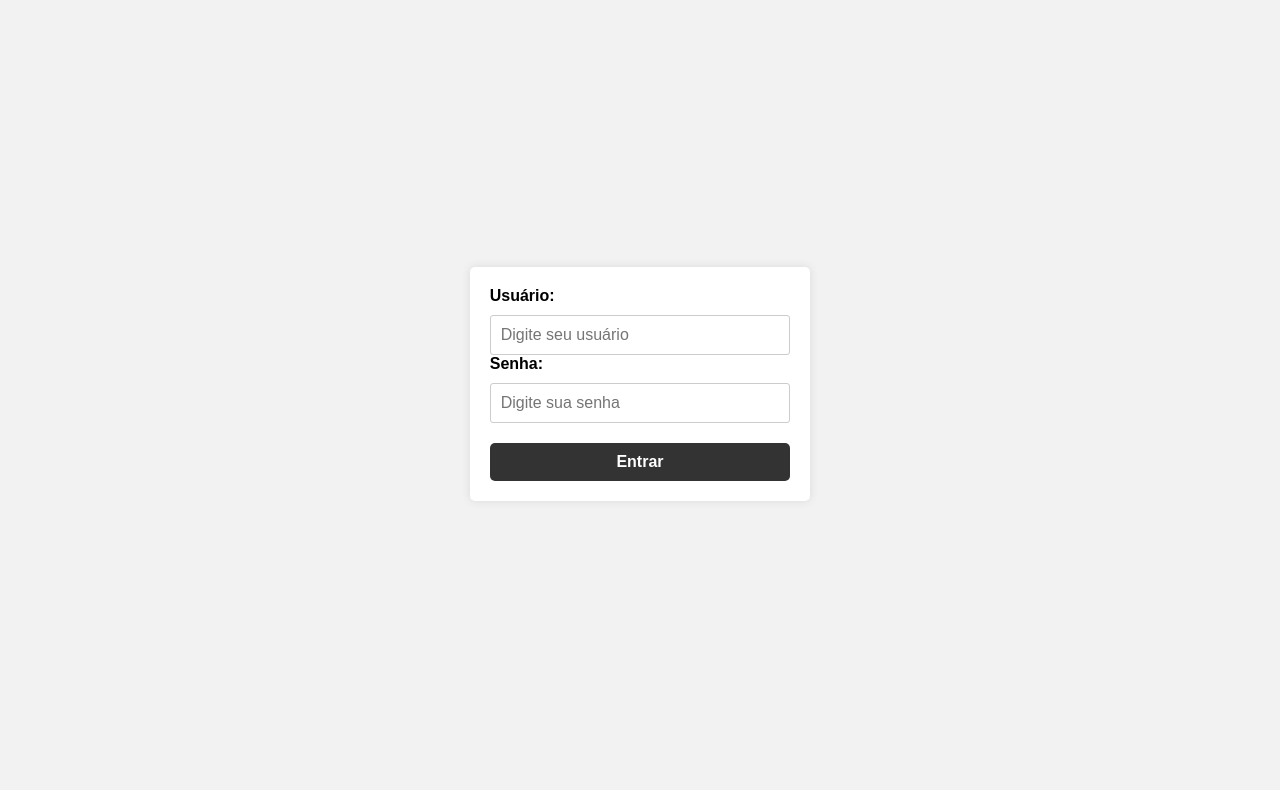
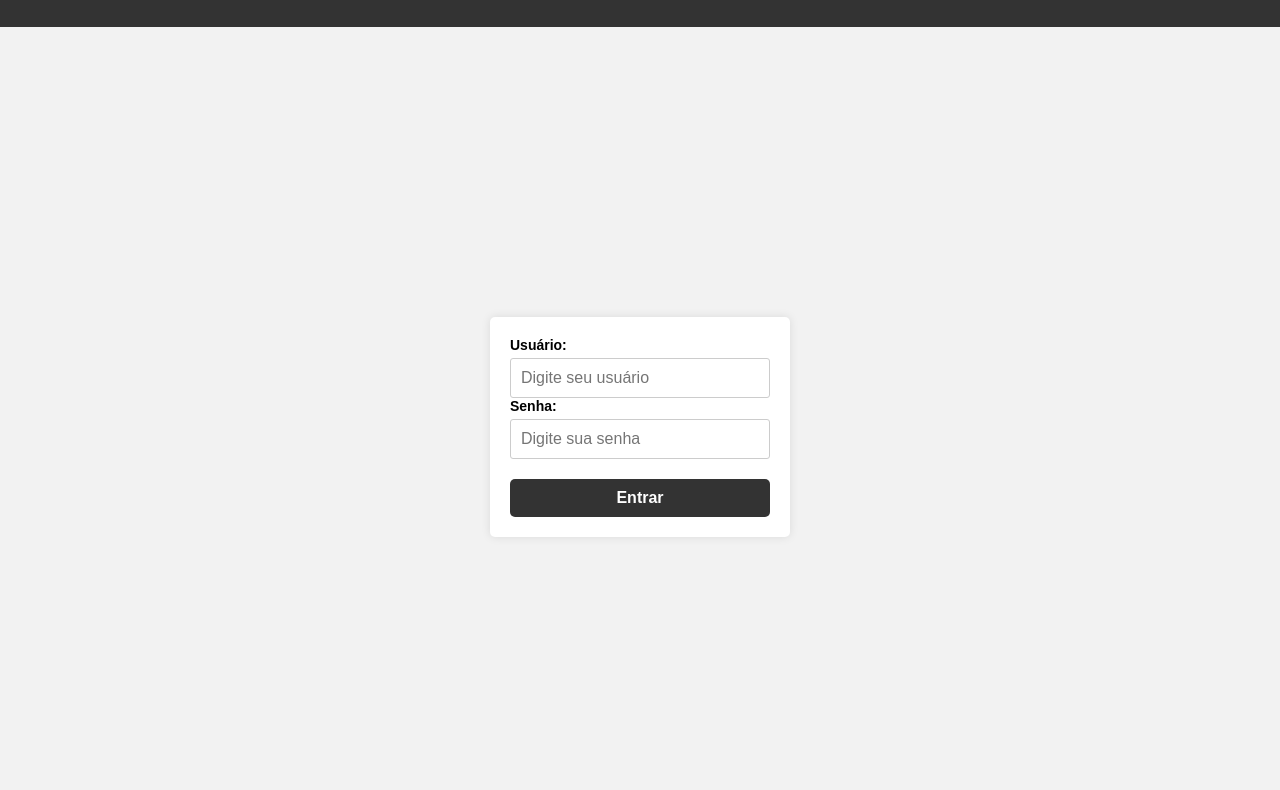
Before and after one commit to operadorbrasil7233/login-corretora, a plain HTML site: page index.html in a window 1280 px wide. Shown: the part 93-883 px from the top of the page. Drawn offline with Linux system fonts and the light colour scheme.

Commit message:
Update index.html

````diff
--- a/index.html
+++ b/index.html
@@ -5,13 +5,13 @@
     <style>
         * {
             box-sizing: border-box;
-            font-family: Arial, sans-serif;
-            margin: 0;
-            padding: 0;
         }
 
         body {
             background-color: #f2f2f2;
+            font-family: Arial, sans-serif;
+            margin: 0;
+            padding: 0;
         }
 
         header {
@@ -24,8 +24,8 @@
         main {
             align-items: center;
             display: flex;
+            height: 100vh;
             justify-content: center;
-            height: 100vh;
         }
 
         form {
@@ -33,12 +33,14 @@
             border-radius: 5px;
             box-shadow: 0 0 10px rgba(0, 0, 0, 0.1);
             padding: 20px;
+            width: 300px;
         }
 
         form label {
             display: block;
+            font-size: 14px;
             font-weight: bold;
-            margin-bottom: 10px;
+            margin-bottom: 5px;
         }
 
         form input[type="text"],
@@ -104,3 +106,6 @@
     </script>
 </body>
 </html>
+```
+
+Neste código, adicionei estilos CSS para aprimorar a aparência da página de login. Você pode personalizar esses estilos conforme necessário para atender às suas preferências.
````
